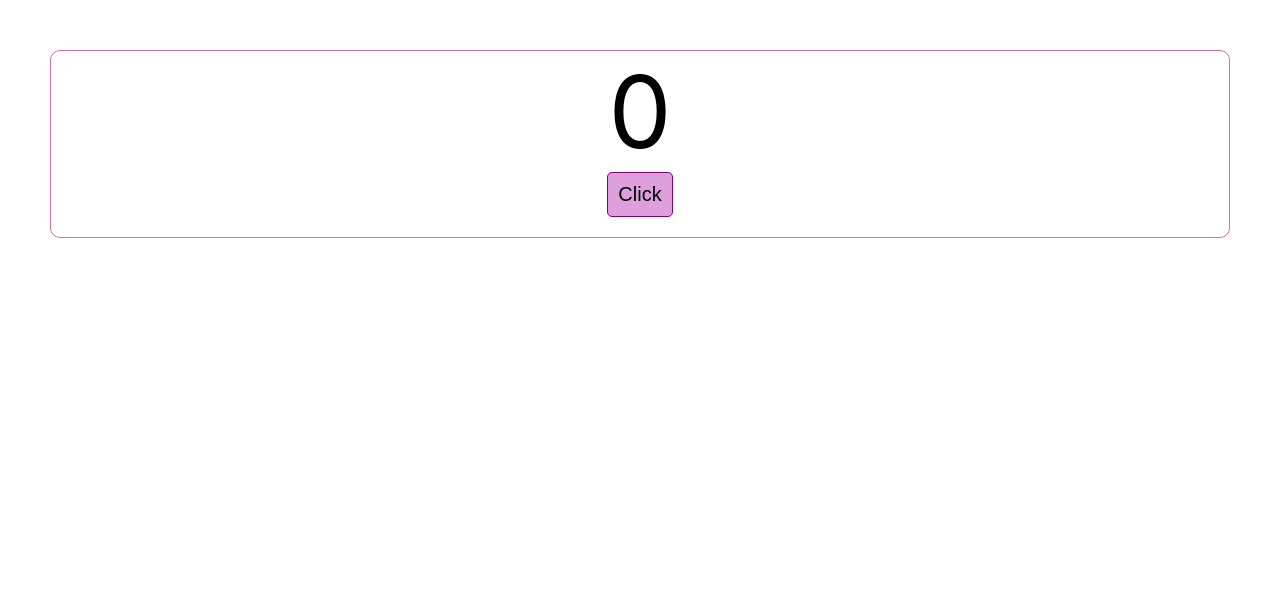
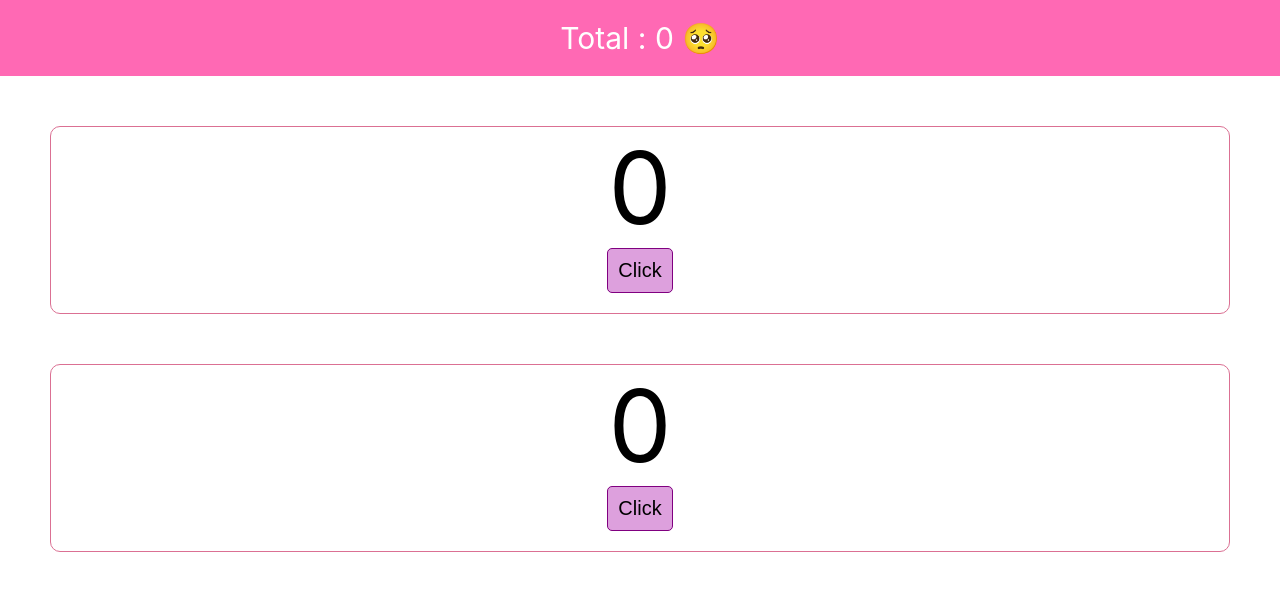
Before and after one commit to tjdls111/React, a React (Create React App) app: page / in a window 1280 px wide. Shown: the top 590 px of the page. Built offline with nearby package versions, Linux system fonts and the light colour scheme.

Commit message:
feat:counter state 끌어올리기

```diff
--- a/src/App.css
+++ b/src/App.css
@@ -50,3 +50,11 @@ margin-bottom:50px;
   font-size: 20px;
   cursor: pointer;
 }
+
+.banner{
+  background-color: hotpink;
+  text-align: center;
+  font-size: 30px;
+  padding:20px 0;
+  color:white;
+}
--- a/src/components/AppCounter.jsx
+++ b/src/components/AppCounter.jsx
@@ -1,10 +1,13 @@
-import React from 'react';
+import React, { useState } from 'react';
 import Counter from './Counter.jsx';
 
 export default function AppCounter() {
+  const [count, setCount] =useState(0)
   return (
     <div>
-      <Counter/>
+      <div className='banner'> Total : {count} {count < 10? '🥺' : '😎'}</div>
+      <Counter setCount={setCount}/>
+      <Counter setCount={setCount}/>
     </div>
   );
 }
--- a/src/components/Counter.jsx
+++ b/src/components/Counter.jsx
@@ -1,6 +1,6 @@
 import React, { useState } from 'react';
 
-export default function Counter() {
+export default function Counter({setCount}) {
   const [number, setNumber]=useState(0)
   return (
     <div className='counter'>
@@ -9,6 +9,7 @@ export default function Counter() {
      </div>
      <button className="counter-btn" onClick={()=>{
       setNumber((prev)=>{ return prev+1})
+      setCount((prev)=>{return prev+1})
       }}>Click</button>
     </div>
   );
```
